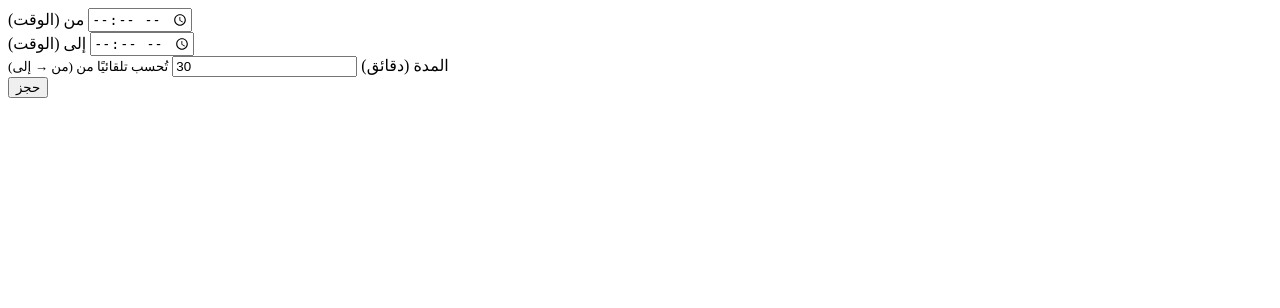
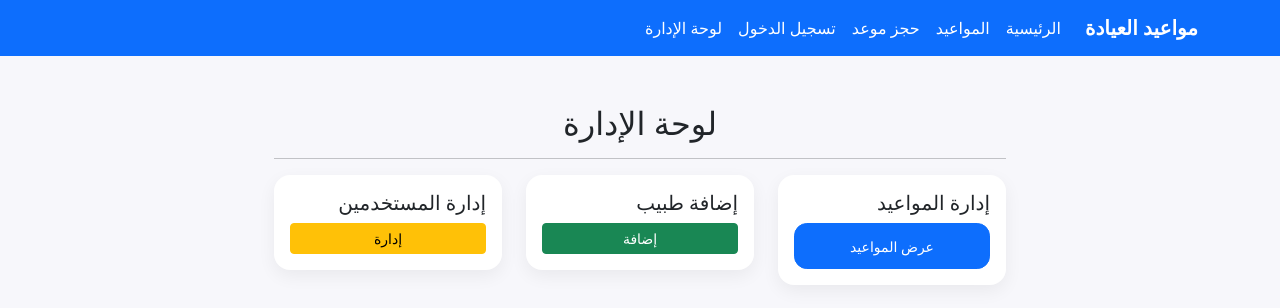
Before and after one commit to mshrf3334-star/clinic-appointments, a Flask app: template templates/appointment_form.html in a window 1280 px wide. Shown: the top 308 px of the page. Run offline with Flask 3, Linux system fonts and the light colour scheme; the template is opened without the code that fills it, so the values that code supplies are empty.

Commit message:
Update appointment_form.html

```diff
--- a/templates/appointment_form.html
+++ b/templates/appointment_form.html
@@ -1,36 +1,28 @@
-<div class="row g-3">
-  <!-- ... بقية الحقول (الاسم، الجوال، الطبيب، التاريخ) ... -->
+{% extends "base.html" %}
 
-  <div class="col-12 col-md-6">
-    <label class="form-label required">من (الوقت)</label>
-    <input type="time" name="start_time" id="start_time" class="form-control" required>
-  </div>
-
-  <div class="col-12 col-md-6">
-    <label class="form-label required">إلى (الوقت)</label>
-    <input type="time" name="end_time" id="end_time" class="form-control" required>
-  </div>
-
-  <div class="col-12 col-md-6">
-    <label class="form-label">المدة (دقائق)</label>
-    <input type="number" name="duration" id="duration" class="form-control" min="5" step="5" value="30" readonly>
-    <small class="text-muted">تُحسب تلقائيًا من (من → إلى)</small>
-  </div>
-
-  <div class="col-12 pt-2">
-    <button type="submit" class="btn btn-primary w-100">حجز</button>
-  </div>
+{% block content %}
+<div class="container mt-5">
+    <h2 class="text-center">لوحة الإدارة</h2>
+    <hr>
+    <div class="row">
+        <div class="col-md-4">
+            <div class="card p-3 mb-3">
+                <h5>إدارة المواعيد</h5>
+                <a href="{{ url_for('appointments') }}" class="btn btn-primary btn-sm">عرض المواعيد</a>
+            </div>
+        </div>
+        <div class="col-md-4">
+            <div class="card p-3 mb-3">
+                <h5>إضافة طبيب</h5>
+                <a href="#" class="btn btn-success btn-sm">إضافة</a>
+            </div>
+        </div>
+        <div class="col-md-4">
+            <div class="card p-3 mb-3">
+                <h5>إدارة المستخدمين</h5>
+                <a href="#" class="btn btn-warning btn-sm">إدارة</a>
+            </div>
+        </div>
+    </div>
 </div>
-
-<script>
-  function toMinutes(t){ if(!t) return null; const [h,m]=t.split(':').map(Number); return h*60+m; }
-  function recalc(){
-    const s = toMinutes(document.getElementById('start_time').value);
-    const e = toMinutes(document.getElementById('end_time').value);
-    const dur = document.getElementById('duration');
-    if(s!=null && e!=null && e>s){ dur.value = e - s; dur.classList.remove('is-invalid'); }
-    else { dur.value = ''; if(s!=null && e!=null) dur.classList.add('is-invalid'); }
-  }
-  document.getElementById('start_time').addEventListener('input', recalc);
-  document.getElementById('end_time').addEventListener('input', recalc);
-</script>
+{% endblock %}
```
